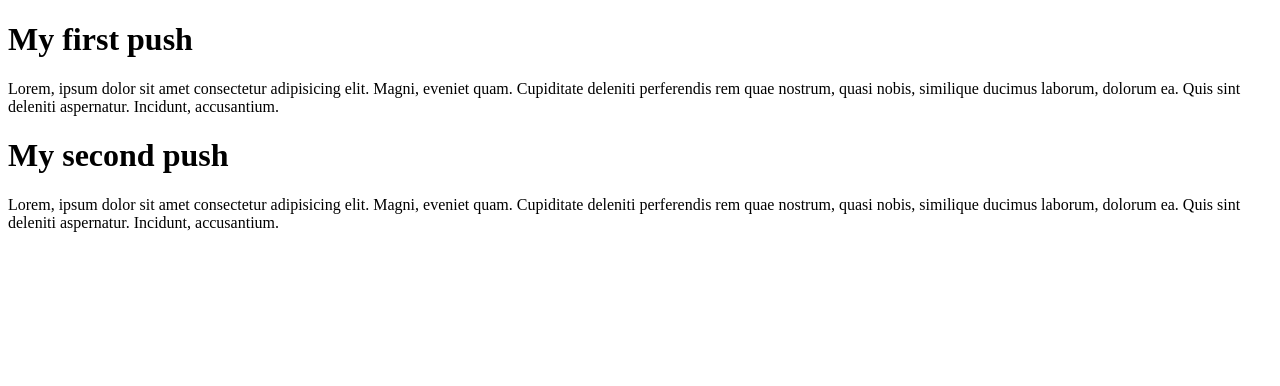
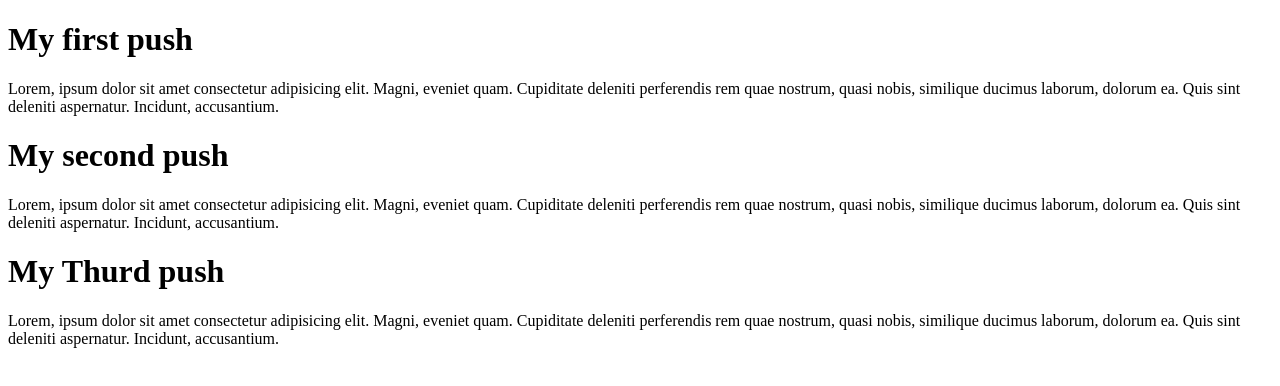
Before and after one commit to fatoudev2022/FirstGitHubProject, a plain HTML site: page index.html in a window 1280 px wide. Drawn offline with Linux system fonts and the light colour scheme.

Commit message:
the thurd

```diff
--- a/index.html
+++ b/index.html
@@ -14,5 +14,9 @@
          <h1>My second push</h1>
     <p>Lorem, ipsum dolor sit amet consectetur adipisicing elit. Magni, eveniet quam.
          Cupiditate deleniti perferendis rem quae nostrum, quasi nobis, similique ducimus laborum, dolorum ea. Quis sint deleniti aspernatur. Incidunt, accusantium.</p>
-</body>
+
+         <h1>My Thurd push</h1>
+    <p>Lorem, ipsum dolor sit amet consectetur adipisicing elit. Magni, eveniet quam.
+         Cupiditate deleniti perferendis rem quae nostrum, quasi nobis, similique ducimus laborum, dolorum ea. Quis sint deleniti aspernatur. Incidunt, accusantium.</p>
+        </body>
 </html>
```
